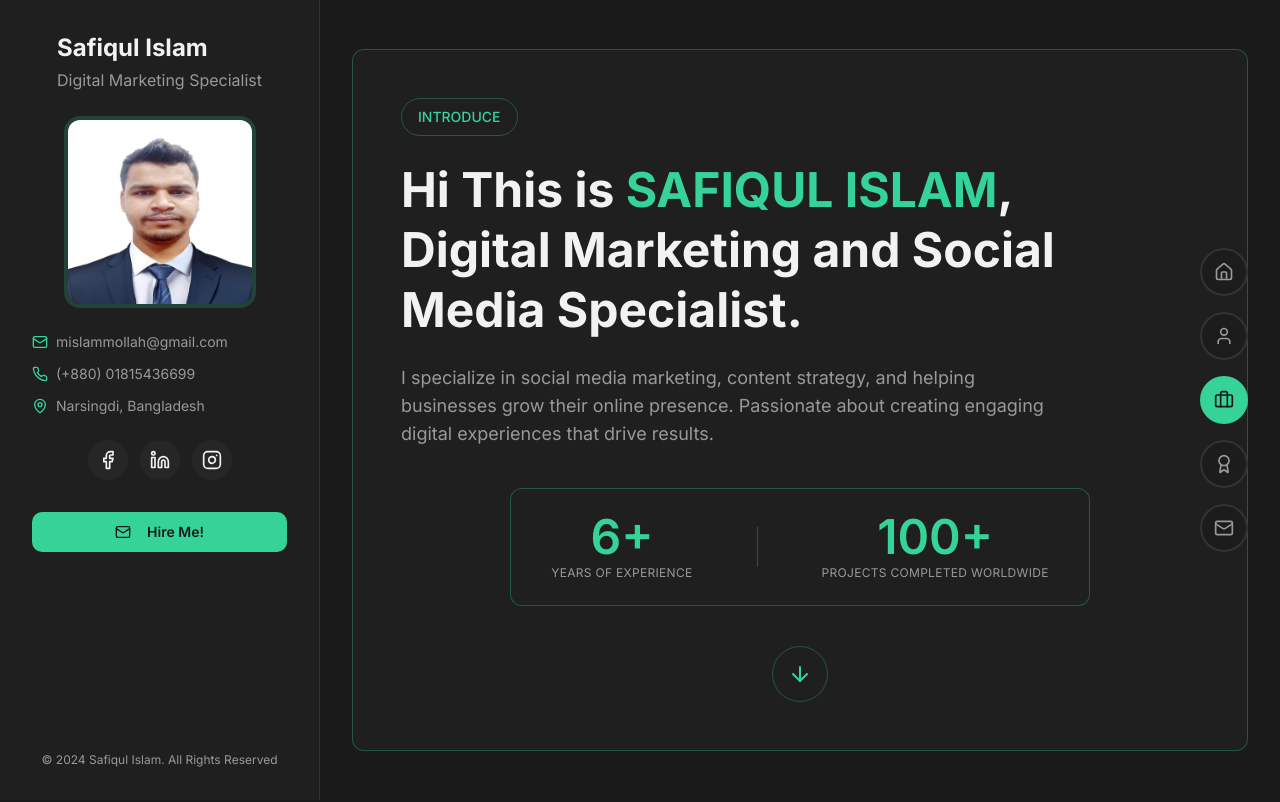
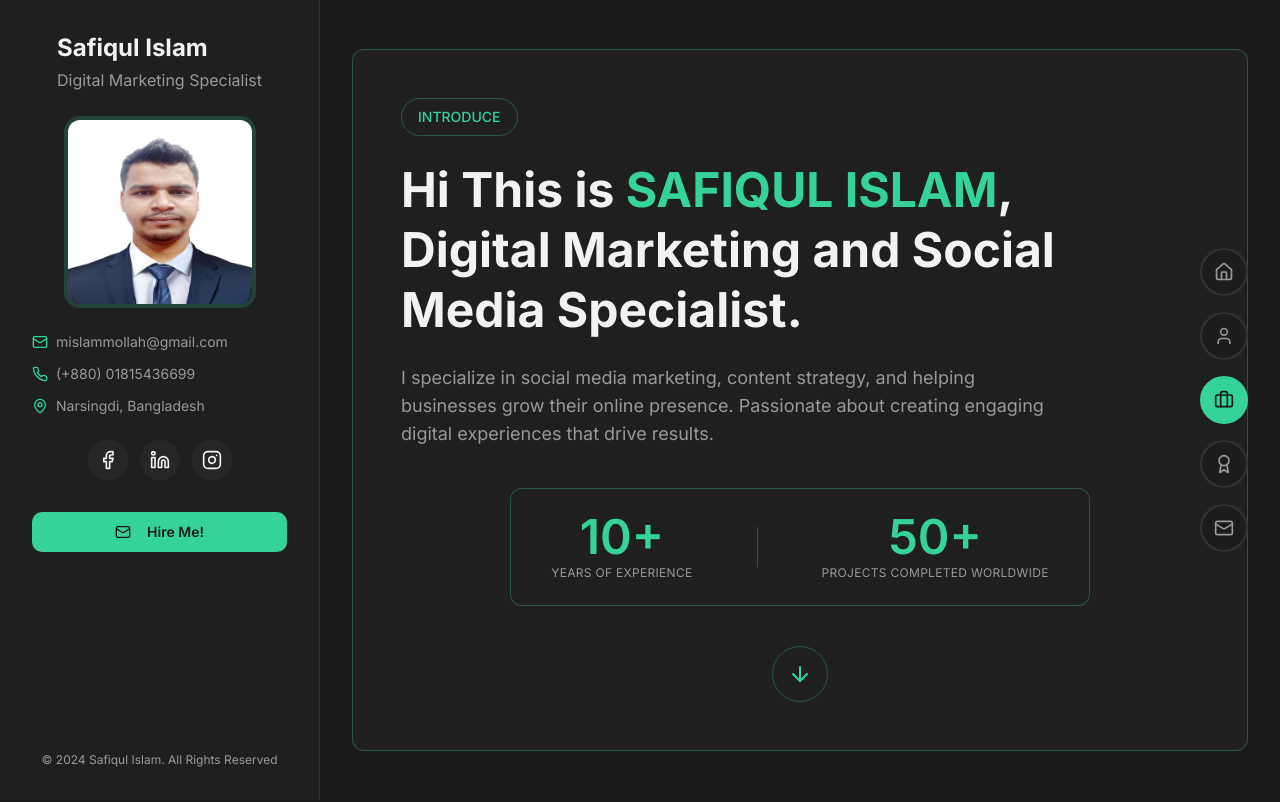
Before and after one commit to ypre9877-ops/PORTFOLIO, a React (Vite) app: page / in a window 1280 px wide. Shown: the top 802 px of the page. Built offline with nearby package versions, Linux system fonts and the light colour scheme; the HTML template or start-up script is replaced by a standard one.

Commit message:
Update HeroSection.tsx

```diff
--- a/src/components/HeroSection.tsx
+++ b/src/components/HeroSection.tsx
@@ -29,7 +29,7 @@ transition-all duration-300 hover:border-primary hover:shadow-[0_0_25px_rgba(0,2
   transition-all duration-300 hover:border-primary hover:shadow-[0_0_25px_rgba(0,255,150,0.25)] hover:-translate-y-1">
 
     <div className="text-center">
-      <div className="text-5xl font-semibold text-primary mb-1">6+</div>
+      <div className="text-5xl font-semibold text-primary mb-1">10+</div>
       <div className="text-xs text-muted-foreground uppercase tracking-wide">
         Years of Experience
       </div>
@@ -38,7 +38,7 @@ transition-all duration-300 hover:border-primary hover:shadow-[0_0_25px_rgba(0,2
     <div className="h-10 w-px bg-primary/30"></div>
 
     <div className="text-center">
-      <div className="text-5xl font-semibold text-primary mb-1">100+</div>
+      <div className="text-5xl font-semibold text-primary mb-1">50+</div>
       <div className="text-xs text-muted-foreground uppercase tracking-wide">
         Projects Completed Worldwide
       </div>
```
